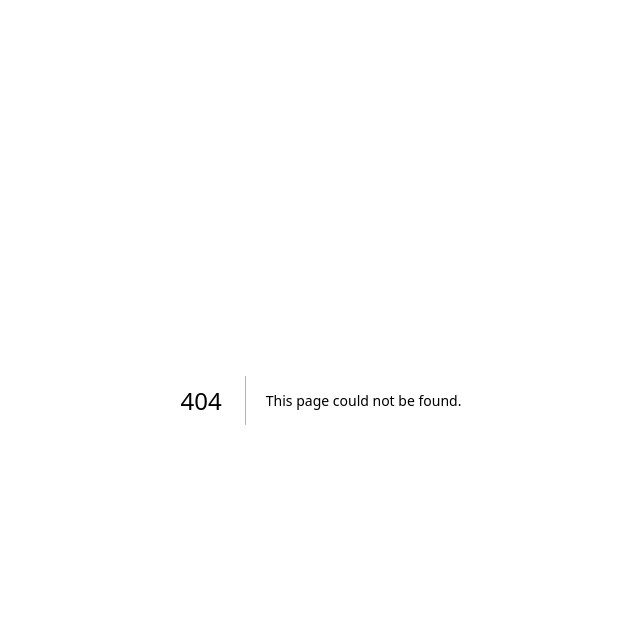
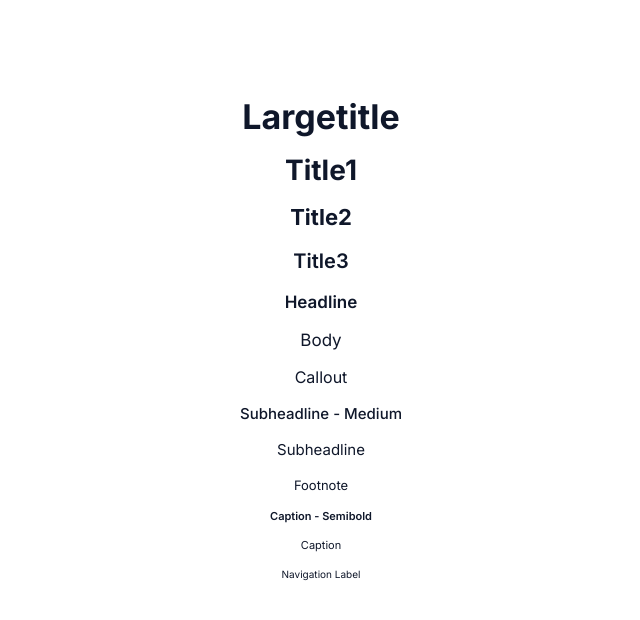
Before and after one commit to codersforcauses/penni, a Next.js app in the folder client/: page /font in a window 1280 px wide. Before the commit this address had no page. Shown: the top 620 px of the page, without its empty margins (319-959 px from the left). Built offline with nearby package versions, Linux system fonts and the light colour scheme.

Commit message:
Relocate the font test code to font.tsx

```diff
--- /dev/null
+++ b/client/src/pages/font.tsx
@@ -0,0 +1,34 @@
+import { Inter as FontSans } from "next/font/google";
+import * as React from "react";
+
+import { cn } from "@/lib/utils";
+
+const fontSans = FontSans({
+  subsets: ["latin"],
+  variable: "--font-sans",
+});
+
+export default function Font() {
+  return (
+    <main
+      className={cn(
+        "flex min-h-screen flex-col items-center gap-4 p-24 font-sans",
+        fontSans.variable,
+      )}
+    >
+      <h1 className="largetitle text-primary">Largetitle</h1>
+      <h1 className="title1 text-primary">Title1</h1>
+      <h2 className="title2 text-primary">Title2</h2>
+      <h3 className="title3 text-primary">Title3</h3>
+      <h3 className="headline text-primary">Headline</h3>
+      <p className="body text-primary">Body</p>
+      <p className="callout text-primary">Callout</p>
+      <h3 className="subheadline-medium text-primary">Subheadline - Medium</h3>
+      <h3 className="subheadline text-primary">Subheadline</h3>
+      <p className="footnote text-primary">Footnote</p>
+      <p className="caption-semibold text-primary">Caption - Semibold</p>
+      <p className="caption text-primary">Caption</p>
+      <p className="navigationlabel text-primary">Navigation Label</p>
+    </main>
+  );
+}
```
